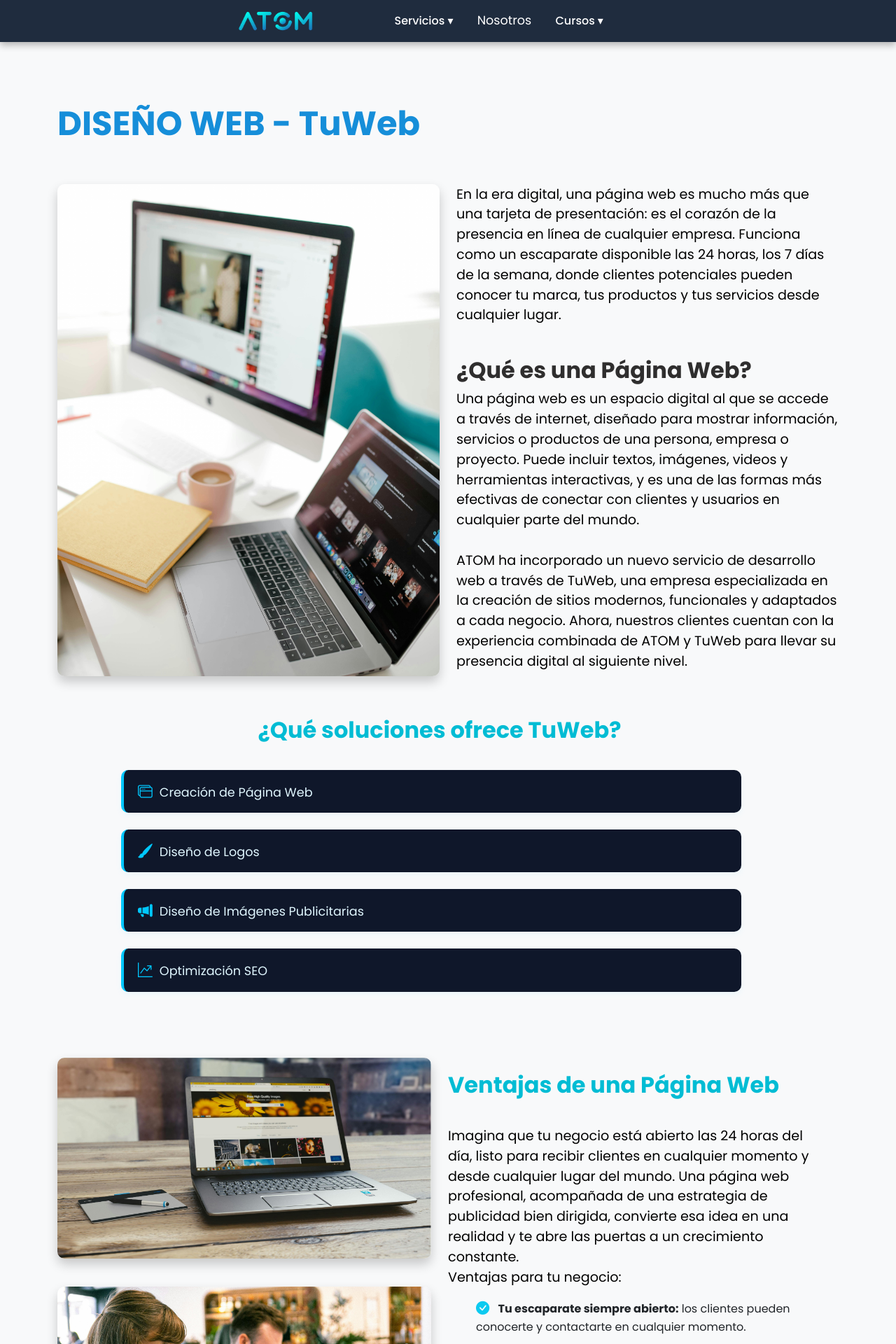
After one commit to Misaelprogramer88/atom, a PHP site: page /atom/diseno_web.html in a window 1280 px wide. The commit adds this page. Shown: the top 1920 px of the page at 70% size. Run offline with PHP 8.4, Linux system fonts and the light colour scheme.

Commit message:
YA TERMIN LOS SERVIXOS
Tweb

```diff
--- /dev/null
+++ b/atom/diseno_web.html
@@ -0,0 +1,451 @@
+<!DOCTYPE html>
+<html lang="es">
+<head>
+    <meta charset="UTF-8">
+    <meta name="viewport" content="width=device-width, initial-scale=1.0">
+    <title>Diseño de Piezas | ATOM</title>
+    <link rel="stylesheet" href="fate.css">
+    <link rel="stylesheet" href="cursos.css">
+    <link href="https://cdn.jsdelivr.net/npm/bootstrap@5.3.0/dist/css/bootstrap.min.css" rel="stylesheet">
+    <link href="https://cdn.jsdelivr.net/npm/bootstrap-icons/font/bootstrap-icons.css" rel="stylesheet">
+    <link rel="preconnect" href="https://fonts.googleapis.com">
+    <link rel="preconnect" href="https://fonts.gstatic.com" crossorigin>
+    <link href="https://fonts.googleapis.com/css2?family=Poppins:ital,wght@0,100;0,200;0,300;0,400;0,500;0,600;0,700;0,800;0,900;1,100;1,200;1,300;1,400;1,500;1,600;1,700;1,800;1,900&display=swap" rel="stylesheet">
+    <style>
+        body {
+          font-family: "Poppins", sans-serif;
+            background-color: #f8f9fa;
+        }
+
+        .texto {
+          font-size: 1.2rem;
+  margin-top: 15px;
+  color: #000000;
+        }
+
+        h1 {
+  font-size: 3rem;
+  color: #168ed9;;
+  font-weight: 700;
+}
+
+h3 {
+  font-size: 2rem;
+  color: #2f2e2e;;
+  font-weight: 700;
+}
+
+        .check-list i {
+            color: #1cc5dc;
+            margin-right: 8px;
+        }
+
+        .img-fluid {
+            border-radius: 10px;
+            box-shadow: 0 8px 16px rgba(0,0,0,0.2);
+        }
+
+        .content-section {
+            padding: 3rem 0;
+        }
+
+        .content-section h2 {
+            color: #252525;
+
+            margin-bottom: 1.5rem;
+        }
+
+        .back-button {
+            margin-top: 2rem;
+            display: inline-block;
+            color: #1cc5dc;
+            text-decoration: none;
+            font-weight: bold;
+        }
+
+        .back-button:hover {
+            text-decoration: underline;
+        }
+
+        i {
+          font-size: 1.2rem;
+        }
+
+        ul {
+          font-size: 1.1rem;
+        }
+
+        .boton-transparente {
+    display: inline-block;
+    padding: 12px 30px;
+    font-size: 1rem;
+    font-weight: bold;
+    color: #00bfff;
+    background: transparent;
+    border: 2px solid #00bfff;
+    border-radius: 30px;
+    text-decoration: none;
+    transition: all 0.4s ease;
+    position: relative;
+    overflow: hidden;
+}
+
+.boton-transparente:hover {
+    color: white;
+    background-color: #00bfff;
+    box-shadow: 0 0 10px #00bfff, 0 0 20px #00bfff;
+}
+
+.boton-wpp {
+    display: inline-block;
+    padding: 12px 30px;
+    font-size: 1rem;
+    font-weight: bold;
+    color: #61c510;
+    background: transparent;
+    border: 2px solid #61c510;
+    border-radius: 30px;
+    text-decoration: none;
+    transition: all 0.4s ease;
+    position: relative;
+    overflow: hidden;
+}
+
+.boton-wpp:hover {
+    color: white;
+    background-color: #61c510;
+    box-shadow: 0 0 10px #61c510, 0 0 20px #61c510;
+}
+
+.titulo-seccion {
+  font-size: 2rem;
+  font-weight: 700;
+  color: #00bcd4;
+  margin-bottom: 1rem;
+}
+
+.lista-criterios {
+  list-style: none;
+  padding-left: 0;
+}
+
+.lista-criterios > li {
+  margin-bottom: 1rem;
+  font-size: 1rem;
+}
+
+.lista-criterios i {
+  margin-right: 8px;
+  font-size: 1.2rem;
+}
+
+
+@keyframes neonFade {
+  0% {
+    opacity: 0;
+    transform: translateY(20px);
+    text-shadow: none;
+  }
+  100% {
+    opacity: 1;
+    transform: translateY(0);
+    text-shadow: 0 0 10px rgba(0, 200, 255, 0.7);
+  }
+}
+
+.preguntas-lista {
+  list-style: none;
+  padding: 0;
+  font-size: 1.1rem;
+}
+
+.preguntas-lista li {
+  margin-bottom: 1.5rem;
+  padding: 15px 20px;
+  background-color: #0f172a;
+  color: #e0f7ff;
+  border-left: 4px solid #00c8ff;
+  border-radius: 10px;
+  transition: transform 0.3s ease, background-color 0.3s;
+  box-shadow: 0 4px 10px rgba(0, 200, 255, 0.05);
+}
+
+.preguntas-lista li i {
+  color: #00c8ff;
+  margin-right: 10px;
+  font-size: 1.3rem;
+}
+
+.preguntas-lista li:hover {
+  transform: translateX(10px);
+  background-color: #132238;
+}
+
+
+
+    </style>
+</head>
+<body>
+
+  <header id="navbar" class="navbar">
+  <div class="navbar-container">
+    <div class="navbar-logo">
+      <a href="index.php"><img src="image/LetrasAzul.png" alt="Logo"></a>
+    </div>
+
+    <div class="menu-toggle" id="menu-toggle">
+      ☰
+    </div>
+
+    <nav class="navbar-links" id="navbar-links">
+      <div class="dropdown-atom">
+        <span class="dropdown-toggle-atom">Servicios ▾</span>
+        <ul class="dropdown-menu-atom">
+          <li><a href="diseños_piezas.html">Diseño de Piezas</a></li>
+          <li><a href="maquinado_cnc.html">Maquinado CNC</a></li>
+          <li><a href="fabricacion_fixtures.html">Fixtures</a></li>
+          <li><a href="automatizacion.html">Automatización</a></li>
+          <li><a href="programacion_plc.html">Programación PLC</a></li>
+          <li><a href="diseno_web.html">Diseño Web</a></li>
+        </ul>
+      </div>
+
+      <a href="nosotros.php">Nosotros</a>
+
+      <div class="dropdown-atom">
+        <span class="dropdown-toggle-atom">Cursos ▾</span>
+        <ul class="dropdown-menu-atom">
+          <li><a href="cursob-i.php">Básico – Intermedio</a></li>
+          <li><a href="cursos.php">Intermedio – Avanzado</a></li>
+        </ul>
+      </div>
+    </nav>
+
+    <!-- Íconos de contacto fuera del menú hamburguesa -->
+    <div class="navbar-contact-icons">
+      <a href="https://wa.me/528446226979" target="_blank" class="icono-contacto" title="WhatsApp">
+        <i class="fab fa-whatsapp"></i>
+      </a>
+      <a href="mailto:ariel.perales@disenoymaquinados.mx" class="icono-contacto" title="Correo">
+        <i class="fas fa-envelope"></i>
+      </a>
+    </div>
+  </div>
+</header>
+
+<!-- Navbar para celulares -->
+<script>
+  const toggle = document.getElementById('menu-toggle');
+  const links = document.getElementById('navbar-links');
+
+  toggle.addEventListener('click', () => {
+    links.classList.toggle('active');
+  });
+</script>
+
+<script>
+  // Abrir y cerrar solo un dropdown a la vez en móviles
+  document.querySelectorAll(".dropdown-toggle-atom").forEach(function (toggle) {
+    toggle.addEventListener("click", function (e) {
+      if (window.innerWidth <= 768) {
+        e.preventDefault();
+        const currentMenu = this.nextElementSibling;
+
+        // Cerrar todos los demás
+        document.querySelectorAll(".dropdown-menu-atom").forEach(function (menu) {
+          if (menu !== currentMenu) {
+            menu.classList.remove("active");
+          }
+        });
+
+        // Alternar el actual
+        currentMenu.classList.toggle("active");
+      }
+    });
+  });
+</script>
+
+    <!-- Sección de contenido -->
+    <section class="content-section">
+        <div class="container">
+            <div class="row align-items-center">
+
+               <h1 data-aos="fade-right" data-aos-delay="300" style="margin-top: 40px">
+                    DISEÑO WEB - TuWeb
+                </h1>
+
+
+
+                <!-- Imagen -->
+                <div class="col-md-6 mb-4 mb-md-0" style="margin-top: 40px;">
+                    <img src="image/desarrollo web-1.jpg" alt="Diseño CAD de piezas" class="img-fluid">
+
+                </div>
+
+
+                <div class="col-md-6" style="margin-top: 40px;">
+
+                    <p class="texto" data-aos="fade-right" data-aos-delay="700" style="margin-top: 10px">
+                        En la era digital, una página web es mucho más que una tarjeta de presentación: es el corazón de la presencia en línea de cualquier empresa. Funciona como un escaparate disponible las 24 horas, los 7 días de la semana, donde clientes potenciales pueden conocer tu marca, tus productos y tus servicios desde cualquier lugar. <br><br>
+                    </p>
+
+                    <h3 data-aos="fade-right" data-aos-delay="500">¿Qué es una Página Web?</h3>
+
+                    <p class="texto" data-aos="fade-right" data-aos-delay="700" style="margin-top: 0px">
+                        Una página web es un espacio digital al que se accede a través de internet, diseñado para mostrar información, servicios o productos de una persona, empresa o proyecto. Puede incluir textos, imágenes, videos y herramientas interactivas, y es una de las formas más efectivas de conectar con clientes y usuarios en cualquier parte del mundo. <br><br>
+                        ATOM ha incorporado un nuevo servicio de desarrollo web a través de TuWeb, una empresa especializada en la creación de sitios modernos, funcionales y adaptados a cada negocio. Ahora, nuestros clientes cuentan con la experiencia combinada de ATOM y TuWeb para llevar su presencia digital al siguiente nivel.
+
+                    </p>
+
+
+                </div>
+
+                <div class="row mt-5">
+                    <h3 class="text-center" data-aos="fade-right" data-aos-delay="500" style="color: #00bcd4;">¿Qué soluciones ofrece TuWeb?</h3>
+                    <div class="row justify-content-center">
+
+                        <div class="col-md-10" style="margin-top: 30px;">
+                            <ul class="preguntas-lista">
+                                <li><i class="bi bi-window-stack"></i>Creación de Página Web</li>
+                                <li><i class="bi bi-brush-fill"></i>Diseño de Logos</li>
+                                <li><i class="bi bi-megaphone-fill"></i>Diseño de Imágenes Publicitarias</li>
+                                <li><i class="bi bi-graph-up-arrow"></i>Optimización SEO</li>
+                            </ul>
+                        </div>
+
+                </div>
+
+
+                <div class="col-md-6 mb-4 mb-md-0" style="margin-top: 60px;" >
+                    <img src="image/desarrollo web-2.jpg" alt="Diseño CAD de piezas" class="img-fluid" style="margin-top: 10px;">
+                    <img src="image/desarrollo web-3.jpg" alt="Diseño CAD de piezas" class="img-fluid" style="margin-top: 40px;">
+                </div>
+
+
+                <div class="col-md-6">
+
+                    <h3 data-aos="fade-right" data-aos-delay="500" style="margin-top: 90px; color: #00bcd4;">
+                      Ventajas de una Página Web
+                    </h3>
+
+                    <p class="texto" data-aos="fade-right" data-aos-delay="700" style="margin-top: 40px">
+                        Imagina que tu negocio está abierto las 24 horas del día, listo para recibir clientes en cualquier momento y desde cualquier lugar del mundo. Una página web profesional, acompañada de una estrategia de publicidad bien dirigida, convierte esa idea en una realidad y te abre las puertas a un crecimiento constante. <br>
+
+                        Ventajas para tu negocio:
+
+                        <ul class="lista-criterios" style="margin-left: 40px;">
+                            <li>
+                                <i class="bi bi-check-circle-fill text-info"></i>
+                                <strong>Tu escaparate siempre abierto:</strong> los clientes pueden conocerte y contactarte en cualquier momento.
+                            </li>
+
+                            <li>
+                                <i class="bi bi-check-circle-fill text-info"></i>
+                                <strong>Proyecta confianza y profesionalismo:</strong> una web bien diseñada hace que tu marca sea recordada.
+                            </li>
+
+                            <li>
+                                <i class="bi bi-check-circle-fill text-info"></i>
+                                <strong>Llega más lejos que nunca:</strong>conquista clientes locales, nacionales e internacionales.
+                            </li>
+
+                            <li>
+                                <i class="bi bi-check-circle-fill text-info"></i>
+                                <strong>Publicidad que sí funciona:</strong> lleva tu mensaje directamente al público que más lo necesita.
+                            </li>
+
+                            <li>
+                                <i class="bi bi-check-circle-fill text-info"></i>
+                                <strong>Convierte visitas en ventas:</strong> más visibilidad y credibilidad se traducen en más ingresos.
+                            </li>
+                        </ul>
+
+                    </p>
+                </div>
+            </div>
+
+
+<div class="row align-items-center" style="margin-top: 80px;">
+  <h3 data-aos="fade-right" data-aos-delay="500">¿Estás interesado en este servicio?</h3>
+    <p class="texto" style="font-size: 1.1rem;">
+      ¿Quieres llevar tu negocio al mundo digital y atraer más clientes? Nosotros diseñamos páginas web profesionales y a tu medida para que tu empresa destaque y crezca. <br><br>
+      Contáctanos por WhatsApp y recibe toda la información que necesitas para comenzar. ¡Estamos listos para ayudarte!
+
+      <div class="text-center mt-5" style="margin: 30px;">
+        <a href="https://wa.me/528446226979" class="boton-wpp">WhatsApp</a>
+      </div>
+    </p>
+</div>
+
+
+
+
+      </div>
+
+
+
+
+
+            <!-- Botón de regreso -->
+            <div class="text-center">
+                <a href="index.php" class="back-button"><i class="bi bi-arrow-left"></i> Volver a Inicio</a>
+            </div>
+        </div>
+</section>
+        </div>
+    </section>
+
+
+    <footer class="footer-dark">
+  <div class="container py-5">
+    <div class="row text-white">
+
+      <!-- Logo -->
+      <div class="col-md-3 mb-4 mb-md-0 text-center text-md-start">
+        <img src="image/ATOM LOGO.png" alt="ATOM Logo" style="width: 120px;">
+      </div>
+
+      <!-- Nuestras redes -->
+      <div class="col-md-3 mb-4 mb-md-0">
+        <h5 class="footer-title">Nuestras Redes</h5>
+        <hr class="footer-line">
+        <div class="footer-icons">
+          <a href="#"><i class="bi bi-facebook"></i></a>
+          <a href="#"><i class="bi bi-linkedin"></i></a>
+          <a href="#"><i class="bi bi-whatsapp"></i></a>
+        </div>
+      </div>
+
+      <!-- Contacto -->
+      <div class="col-md-3 mb-4 mb-md-0">
+        <h5 class="footer-title">Contacto</h5>
+        <hr class="footer-line">
+        <p><i class="bi bi-envelope"></i> ariel.perales@disenoymaquinados.mx</p>
+        <p><i class="bi bi-envelope"></i> ventas@disenoymaquinados.mx</p>
+        <p><i class="bi bi-telephone"></i> +52 (844) 622 6979</p>
+        <p><i class="bi bi-whatsapp"></i> WhatsApp</p>
+      </div>
+
+      <!-- Más Información -->
+      <div class="col-md-3">
+        <h5 class="footer-title">Más Información</h5>
+        <hr class="footer-line">
+        <ul class="list-unstyled">
+          <li><a href="#">Política de Privacidad</a></li>
+          <li><a href="#">Servicios</a></li>
+          <li><a href="#">Eventos</a></li>
+        </ul>
+      </div>
+    </div>
+
+    <!-- Créditos -->
+    <div class="text-center text-white mt-4 small">
+      © Copyright 2021 ATOM. All Rights Reserved. Made by <span style="color: #FFD700;">Dark Post Marketing Agency</span>
+    </div>
+  </div>
+</footer>
+
+
+    <script src="https://cdn.jsdelivr.net/npm/bootstrap@5.3.0/dist/js/bootstrap.bundle.min.js"></script>
+</body>
+</html>
--- a/atom/programacion_plc.html
+++ b/atom/programacion_plc.html
@@ -326,17 +326,17 @@ h3 {
         En ATOM apoyamos a distintas industrias de los parques de <strong>Derramadero, Saltillo, Ramos Arizpe, Arteaga, Santa Catarina, Monterrey y Apodaca,</strong> en la <strong>Programación PLC</strong> de la maquinaria de fábricas en líneas y sus procesos de producción ya sean
         <ul  class="lista-criterios">
             <li>
-                <i class="bi bi-gear-fill"></i>
+                <i class="bi bi-gear-fill" style="color: #00bcd4;"></i>
                 Programación PLC de procesos electromecánicos.
             </li>
 
             <li>
-                <i class="bi bi-gear-fill"></i>
+                <i class="bi bi-gear-fill" style="color: #00bcd4;"></i>
                 Programación PLC procesos electroneumáticos.
             </li>
 
             <li>
-                <i class="bi bi-gear-fill"></i>
+                <i class="bi bi-gear-fill" style="color: #00bcd4;"></i>
                 Programación PLC procesos electrohidráulicos.
             </li>
         </ul>
```
Also changed, not shown: atom/citas.php (+17 -1 lines), atom/image/desarrollo web-1.jpg (added), atom/image/desarrollo web-2.jpg (added), atom/image/desarrollo web-3.jpg (added), atom/image/desarrollo web-tuweb.png (added).
